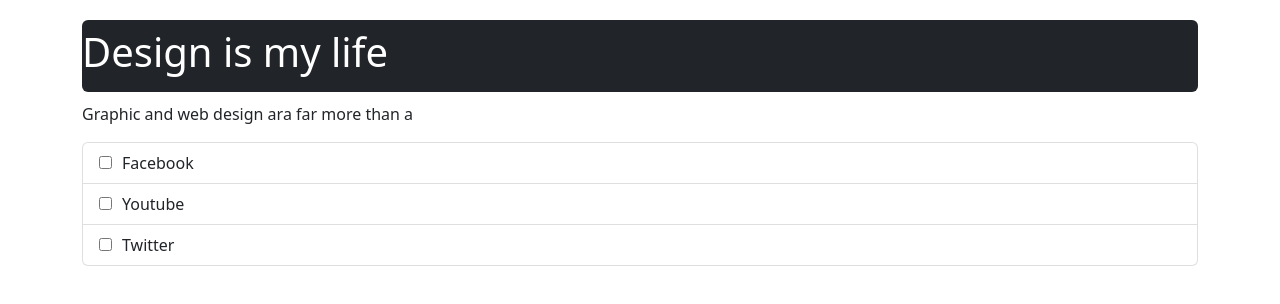
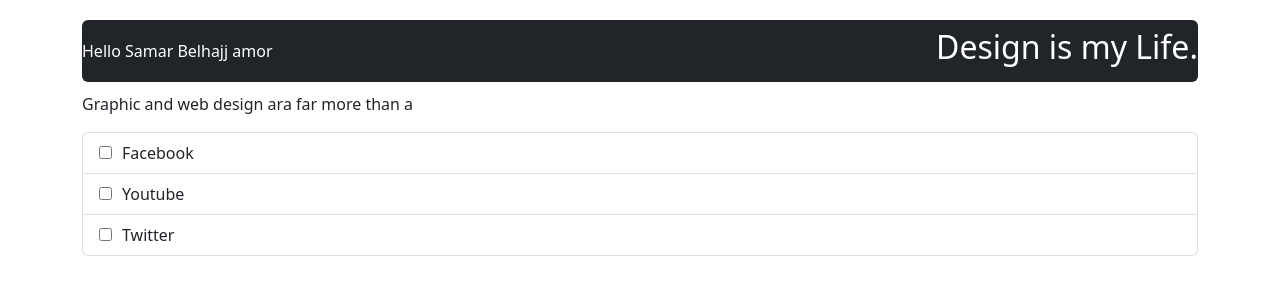
Before and after one commit to belhajjamorsamar/React_js, a React (Create React App) app: page / in a window 1280 px wide. Shown: the top 304 px of the page. Built offline with nearby package versions, Linux system fonts and the light colour scheme.

Commit message:
add objects

```diff
--- a/src/components/Header.js
+++ b/src/components/Header.js
@@ -1,8 +1,34 @@
 import React from 'react';
 function Header(){
+  let title ="";
+  const client="Designer";
+/*
+  if(client=== "Designer"){
+    title="Design is my Life"
+  }
+    else{
+      title="Programming is my Life"
+
+    }*/
+
+
+   const Client="Designer";
+   const Title = {
+    designer :"Design",
+    programmer:"Programming"
+   }
+   const info = {
+    name:"Samar",
+    nick:"Belhajj amor"
+   }
+
+
   return(
-    <div className='navbar bg-dark rounded'>
-         <h1 className="text-white"> Design is my life </h1>
+    <div className='navbar bg-dark rounded text-white'>
+         Hello {`${info.name} ${info.nick}`}
+         <h2 > {Client == "Designer" ? Title.designer:Title.programmer } is my Life.
+         </h2>
+
       </div>
     );
 }
```
